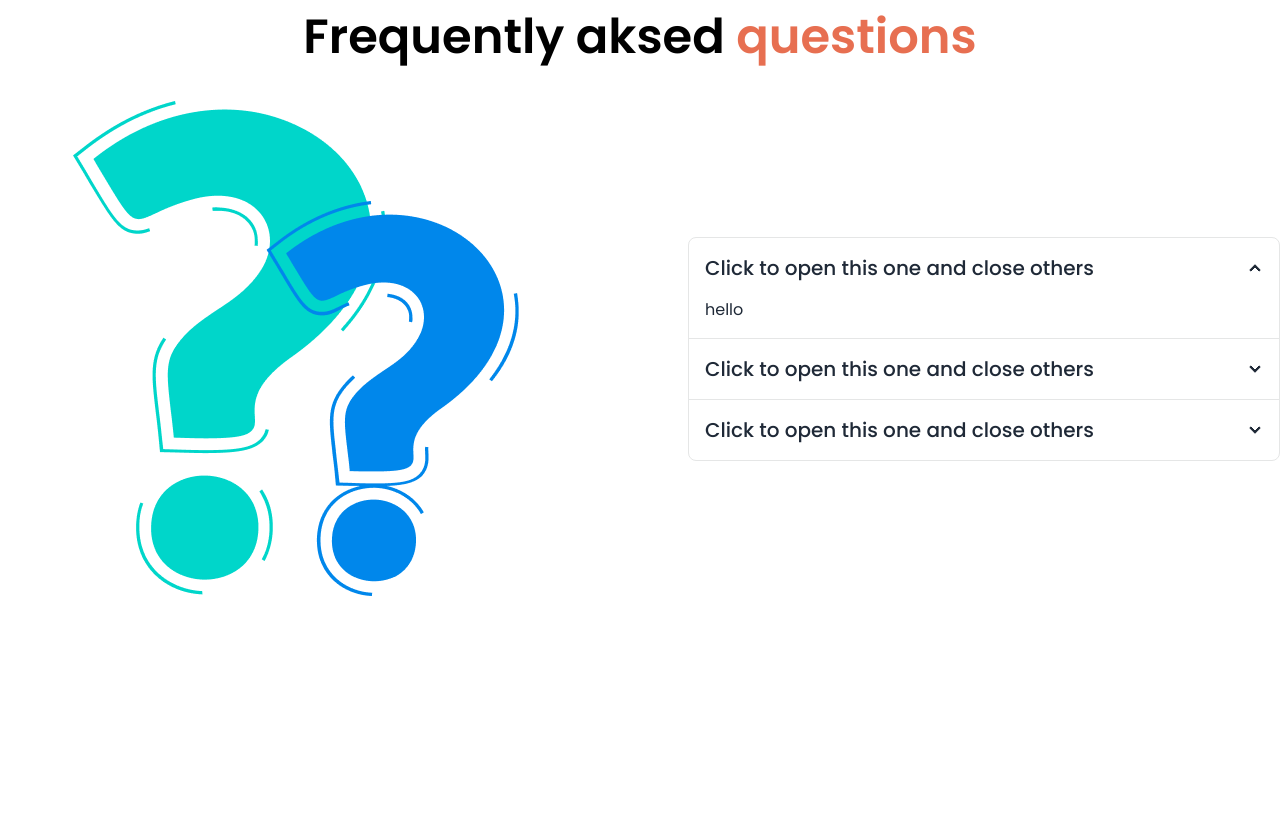
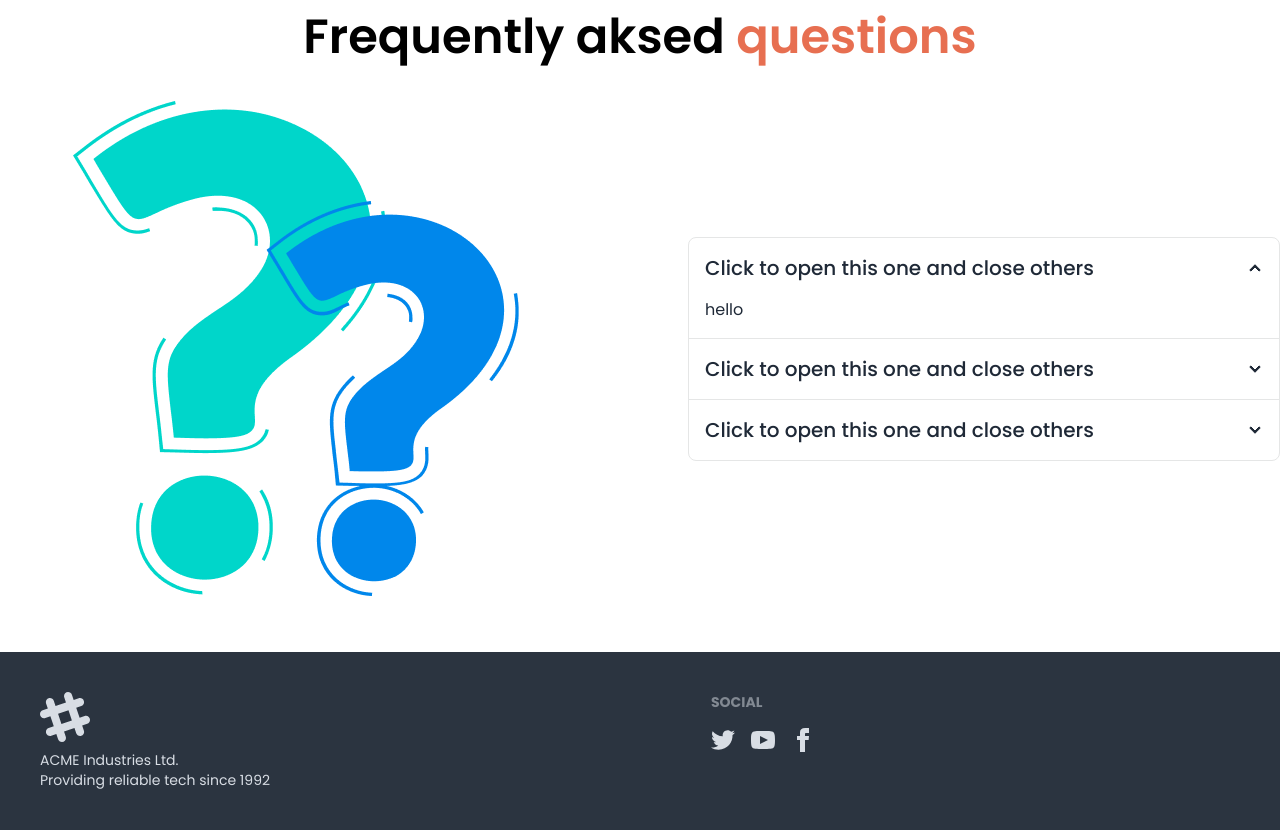
Before and after one commit to EligibleDev/biker_zone, a plain HTML site: page index.html in a window 1280 px wide. Shown: the part 2796-3626 px from the top of the page. Before the commit the page ends 3448 px from the top, so only its background shows below. Drawn offline with nearby package versions, Linux system fonts and the light colour scheme.

Commit message:
ar valo lagse na

```diff
--- a/index.html
+++ b/index.html
@@ -376,6 +376,21 @@
       </div>
     </div>
   </main>
+
+  <footer class="footer p-10 bg-neutral text-neutral-content">
+    <div>
+      <svg width="50" height="50" viewBox="0 0 24 24" xmlns="http://www.w3.org/2000/svg" fill-rule="evenodd" clip-rule="evenodd" class="fill-current"><path d="M22.672 15.226l-2.432.811.841 2.515c.33 1.019-.209 2.127-1.23 2.456-1.15.325-2.148-.321-2.463-1.226l-.84-2.518-5.013 1.677.84 2.517c.391 1.203-.434 2.542-1.831 2.542-.88 0-1.601-.564-1.86-1.314l-.842-2.516-2.431.809c-1.135.328-2.145-.317-2.463-1.229-.329-1.018.211-2.127 1.231-2.456l2.432-.809-1.621-4.823-2.432.808c-1.355.384-2.558-.59-2.558-1.839 0-.817.509-1.582 1.327-1.846l2.433-.809-.842-2.515c-.33-1.02.211-2.129 1.232-2.458 1.02-.329 2.13.209 2.461 1.229l.842 2.515 5.011-1.677-.839-2.517c-.403-1.238.484-2.553 1.843-2.553.819 0 1.585.509 1.85 1.326l.841 2.517 2.431-.81c1.02-.33 2.131.211 2.461 1.229.332 1.018-.21 2.126-1.23 2.456l-2.433.809 1.622 4.823 2.433-.809c1.242-.401 2.557.484 2.557 1.838 0 .819-.51 1.583-1.328 1.847m-8.992-6.428l-5.01 1.675 1.619 4.828 5.011-1.674-1.62-4.829z"></path></svg>
+      <p>ACME Industries Ltd.<br/>Providing reliable tech since 1992</p>
+    </div>
+    <div>
+      <span class="footer-title">Social</span>
+      <div class="grid grid-flow-col gap-4">
+        <a><svg xmlns="http://www.w3.org/2000/svg" width="24" height="24" viewBox="0 0 24 24" class="fill-current"><path d="M24 4.557c-.883.392-1.832.656-2.828.775 1.017-.609 1.798-1.574 2.165-2.724-.951.564-2.005.974-3.127 1.195-.897-.957-2.178-1.555-3.594-1.555-3.179 0-5.515 2.966-4.797 6.045-4.091-.205-7.719-2.165-10.148-5.144-1.29 2.213-.669 5.108 1.523 6.574-.806-.026-1.566-.247-2.229-.616-.054 2.281 1.581 4.415 3.949 4.89-.693.188-1.452.232-2.224.084.626 1.956 2.444 3.379 4.6 3.419-2.07 1.623-4.678 2.348-7.29 2.04 2.179 1.397 4.768 2.212 7.548 2.212 9.142 0 14.307-7.721 13.995-14.646.962-.695 1.797-1.562 2.457-2.549z"></path></svg></a>
+        <a><svg xmlns="http://www.w3.org/2000/svg" width="24" height="24" viewBox="0 0 24 24" class="fill-current"><path d="M19.615 3.184c-3.604-.246-11.631-.245-15.23 0-3.897.266-4.356 2.62-4.385 8.816.029 6.185.484 8.549 4.385 8.816 3.6.245 11.626.246 15.23 0 3.897-.266 4.356-2.62 4.385-8.816-.029-6.185-.484-8.549-4.385-8.816zm-10.615 12.816v-8l8 3.993-8 4.007z"></path></svg></a>
+        <a><svg xmlns="http://www.w3.org/2000/svg" width="24" height="24" viewBox="0 0 24 24" class="fill-current"><path d="M9 8h-3v4h3v12h5v-12h3.642l.358-4h-4v-1.667c0-.955.192-1.333 1.115-1.333h2.885v-5h-3.808c-3.596 0-5.192 1.583-5.192 4.615v3.385z"></path></svg></a>
+      </div>
+    </div>
+  </footer>
 </body>
 
 </html>
```
